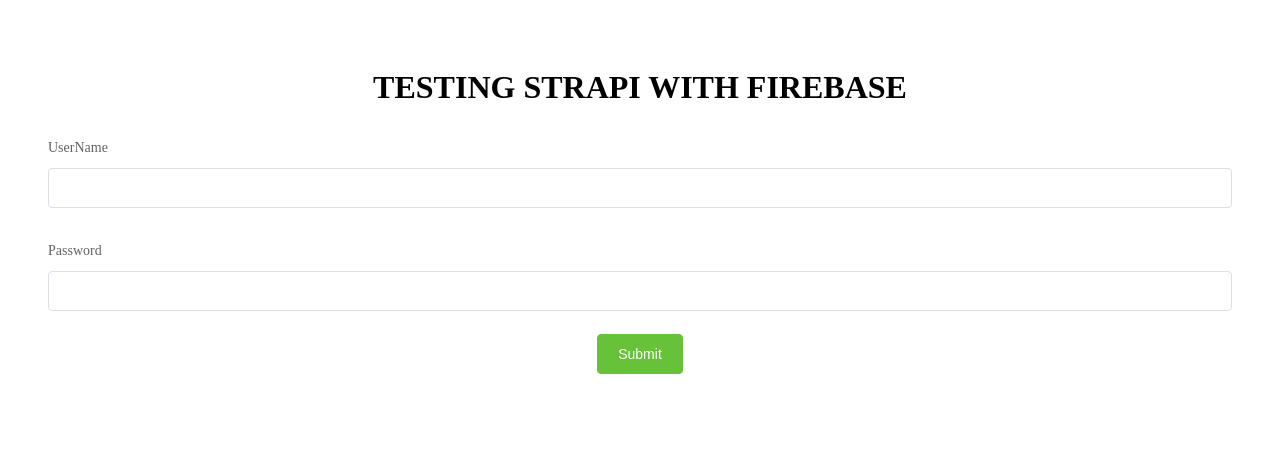
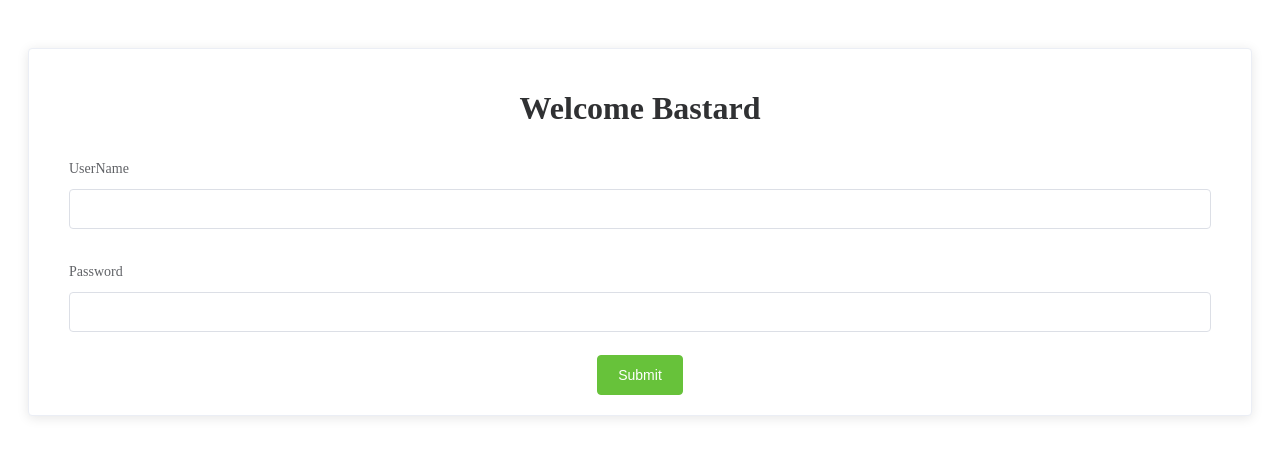
Before and after one commit to shafiq9505/strapi-test, a Vue app: page /#/ in a window 1280 px wide. Shown: the top 456 px of the page. Built offline with nearby package versions, Linux system fonts and the light colour scheme; what vue-uuid, vuefire would draw is missing.

Commit message:
add card

```diff
--- a/src/components/Authentication/views/SignIn.vue
+++ b/src/components/Authentication/views/SignIn.vue
@@ -1,7 +1,8 @@
 <template>
 <div class="signin-container">
-    <el-row>
-        <h1>TESTING STRAPI WITH FIREBASE</h1>
+    <el-card class="box-card ">
+            <el-row>
+        <h1>Welcome Bastard</h1>
     </el-row>
     <el-row class="signin-form">
         <el-form>
@@ -18,6 +19,8 @@
             </el-col>
         </el-form>
     </el-row>
+    </el-card>
+
 </div>
 </template>
 
```
